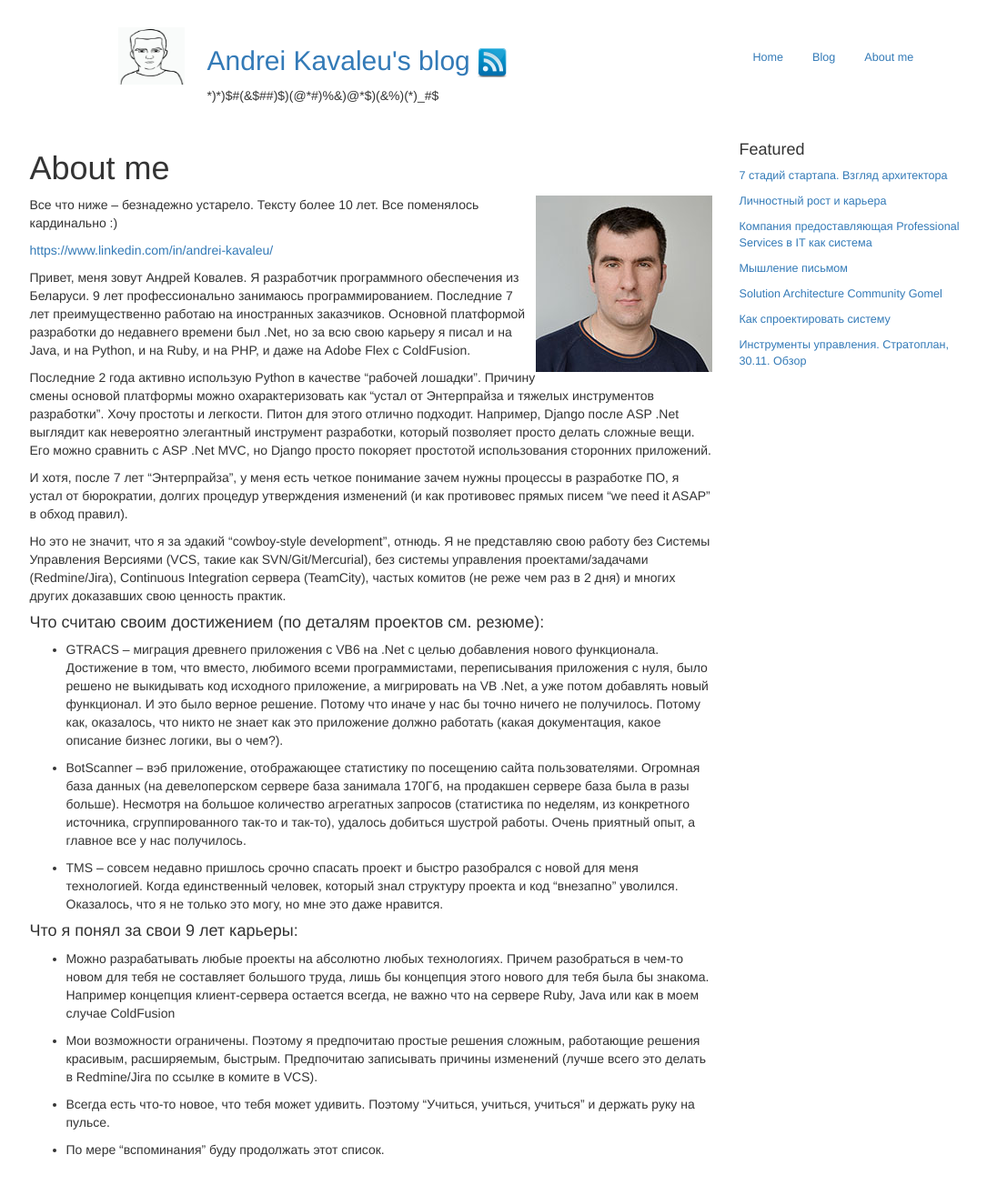
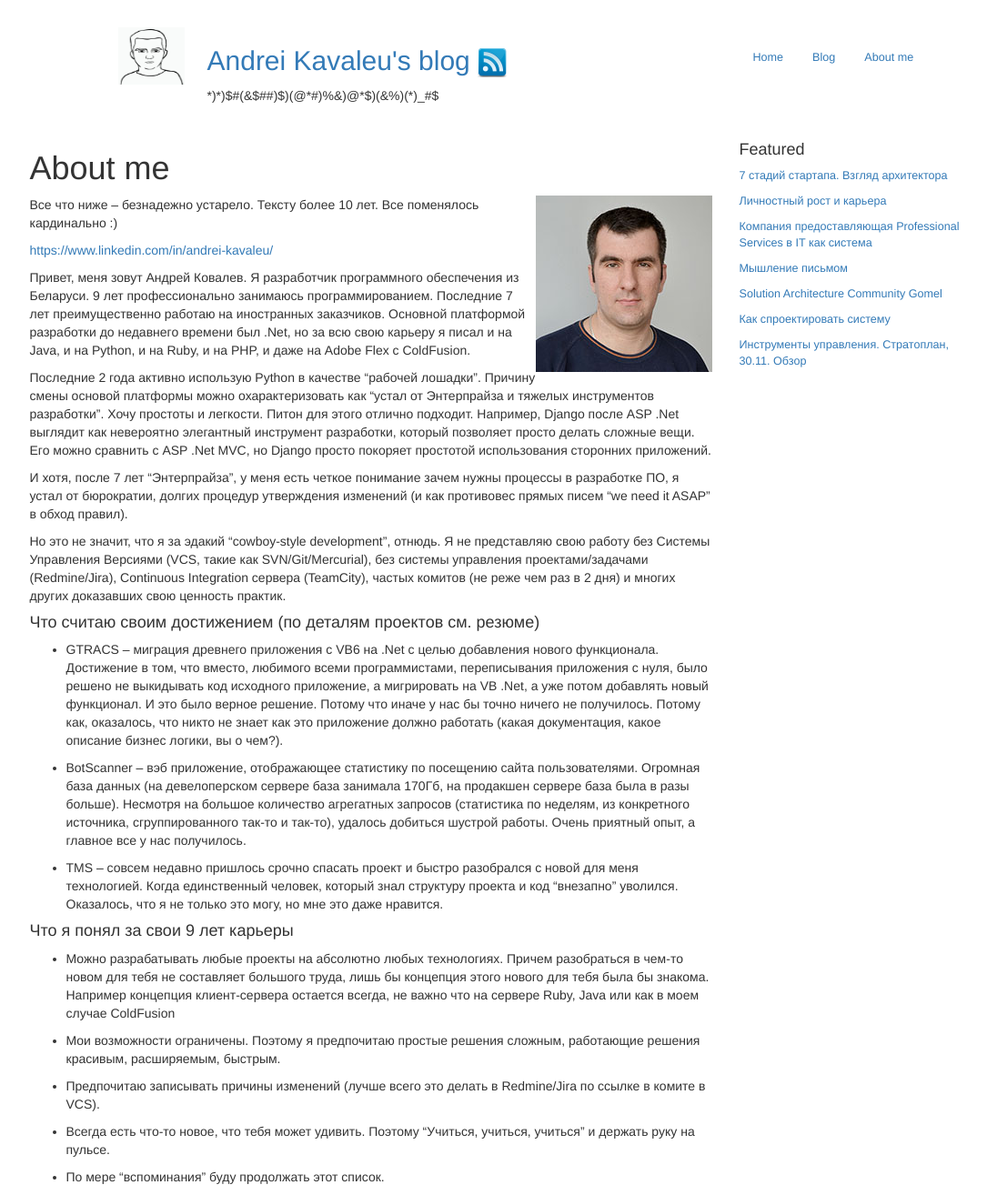
Before and after one commit to akava/akava.github.io, a Jekyll site: the page built from about.md, in a window 1280 px wide. Shown: the whole page at 91% size, without its empty margins (135-1220 px from the left). Built offline with Jekyll 4.4.1, drawn with Linux system fonts in a browser that asks for light colours; nearby versions of some CDN libraries; before the commit the page ends 1284 px from its top, so only the background shows below that.

Commit message:
Md file fix

```diff
--- a/about.md
+++ b/about.md
@@ -10,8 +10,6 @@
 
 [https://www.linkedin.com/in/andrei-kavaleu/](https://www.linkedin.com/in/andrei-kavaleu/)
 
-
-
 Привет, меня зовут Андрей Ковалев. Я разработчик программного обеспечения из Беларуси. 9 лет профессионально занимаюсь программированием. Последние 7 лет преимущественно работаю на иностранных заказчиков. Основной платформой разработки до недавнего времени был .Net, но за всю свою карьеру я писал и на Java, и на Python, и на Ruby, и на PHP, и даже на Adobe Flex с ColdFusion.
 
 Последние 2 года активно использую Python в качестве "рабочей лошадки". Причину смены основой платформы можно охарактеризовать как "устал от Энтерпрайза и тяжелых инструментов разработки". Хочу простоты и легкости. Питон для этого отлично подходит. Например, Django после ASP .Net выглядит как невероятно элегантный инструмент разработки, который позволяет просто делать сложные вещи. Его можно сравнить с ASP .Net MVC, но Django просто покоряет простотой использования сторонних приложений.
@@ -20,7 +18,7 @@
 
 Но это не значит, что я за эдакий "cowboy-style development", отнюдь. Я не представляю свою работу без Системы Управления Версиями (VCS, такие как SVN/Git/Mercurial), без системы управления проектами/задачами (Redmine/Jira), Continuous Integration сервера (TeamCity), частых комитов (не реже чем раз в 2 дня) и многих других доказавших свою ценность практик.
 
-#### Что считаю своим достижением (по деталям проектов см. резюме):
+#### Что считаю своим достижением (по деталям проектов см. резюме)
 
 - GTRACS -- миграция древнего приложения с VB6 на .Net с целью добавления нового функционала. Достижение в том, что вместо, любимого всеми программистами, переписывания приложения с нуля, было решено не выкидывать код исходного приложение, а мигрировать на VB .Net, а уже потом добавлять новый функционал. И это было верное решение. Потому что иначе у нас бы точно ничего не получилось. Потому как, оказалось, что никто не знает как это приложение должно работать (какая документация, какое описание бизнес логики, вы о чем?).
 
@@ -28,12 +26,13 @@
 
 - TMS -- совсем недавно пришлось срочно спасать проект и быстро разобрался с новой для меня технологией. Когда единственный человек, который знал структуру проекта и код "внезапно" уволился. Оказалось, что я не только это могу, но мне это даже нравится.
 
-#### Что я понял за свои 9 лет карьеры:
+#### Что я понял за свои 9 лет карьеры
 
 - Можно разрабатывать любые проекты на абсолютно любых технологиях. Причем разобраться в чем-то новом для тебя не составляет большого труда, лишь бы концепция этого нового для тебя была бы знакома. Например концепция клиент-сервера остается всегда, не важно что на сервере Ruby, Java или как в моем случае ColdFusion
 
 - Мои возможности ограничены. Поэтому я предпочитаю простые решения сложным, работающие решения красивым, расширяемым, быстрым.
-    Предпочитаю записывать причины изменений (лучше всего это делать в Redmine/Jira по ссылке в комите в VCS).
+
+- Предпочитаю записывать причины изменений (лучше всего это делать в Redmine/Jira по ссылке в комите в VCS).
 
 - Всегда есть что-то новое, что тебя может удивить. Поэтому "Учиться, учиться, учиться" и держать руку на пульсе.
 
```
